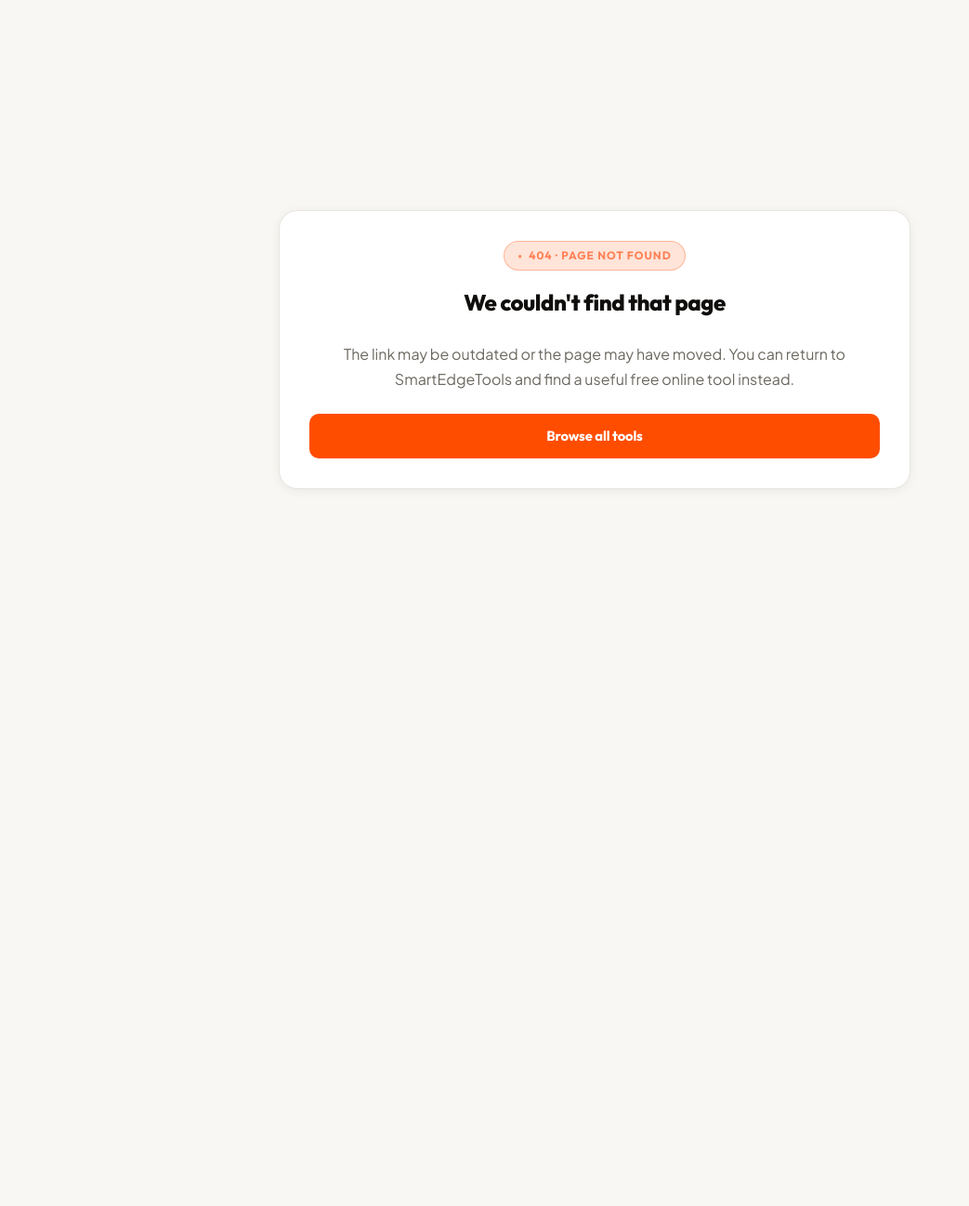
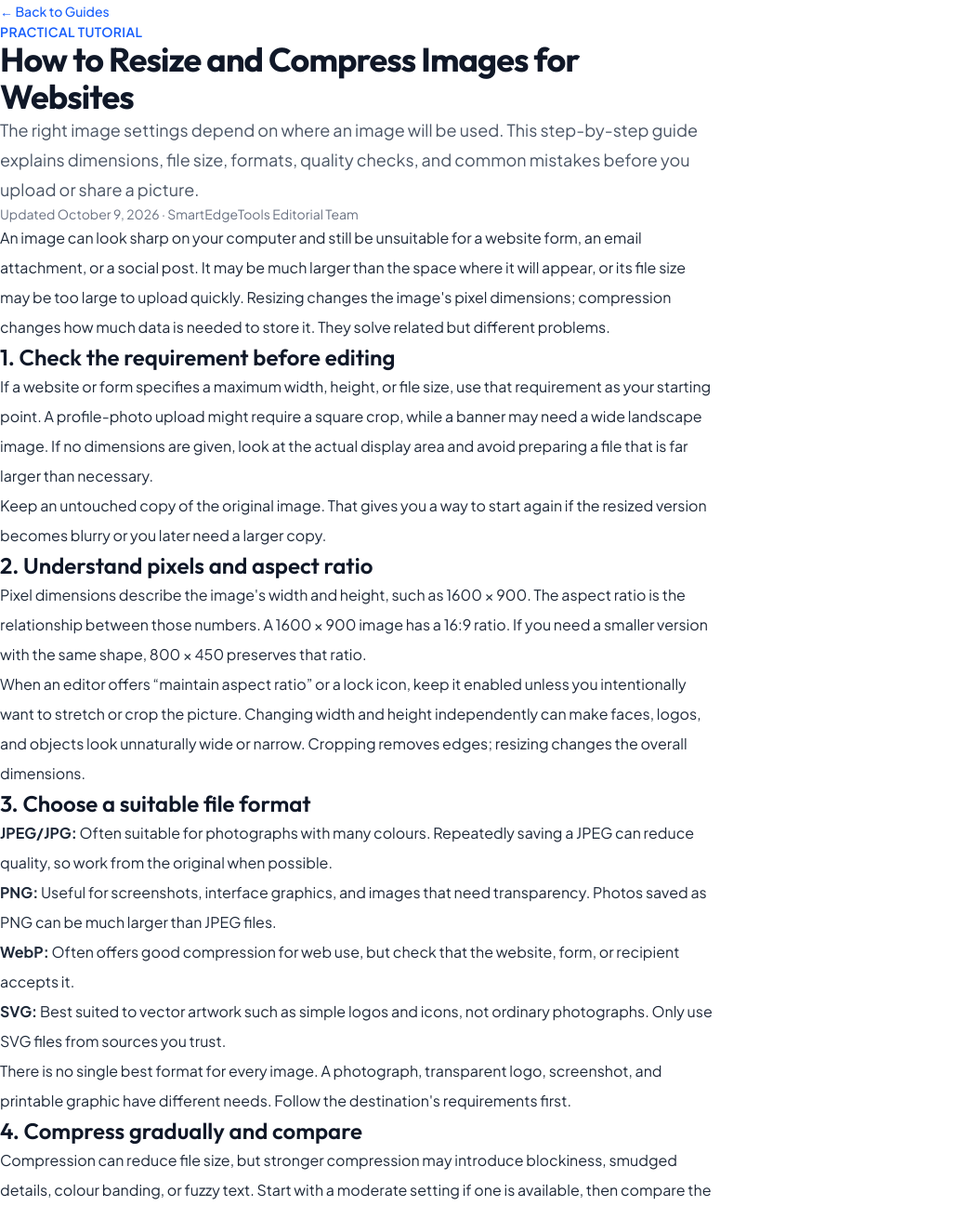
Before and after one commit to athersaud-smart-tools/smart-tools, a Next.js app: page /blog/resize-compress-images-for-websites in a window 1280 px wide. Before the commit this address had no page. Shown: the top 1297 px of the page at 93% size, without its empty margins (0-1043 px from the left). Before the commit the page ends 800 px from the top, so only its background shows below. Built offline with nearby package versions, Linux system fonts and the light colour scheme.

Commit message:
add practical image optimization guide

```diff
--- /dev/null
+++ b/app/blog/resize-compress-images-for-websites/page.tsx
@@ -0,0 +1,143 @@
+import Link from "next/link";
+import type { Metadata } from "next";
+
+export const metadata: Metadata = {
+  title: "How to Resize and Compress Images for Websites",
+  description:
+    "A practical guide to choosing image dimensions, file formats, and compression settings for websites, forms, email, and social media.",
+  alternates: { canonical: "/blog/resize-compress-images-for-websites" },
+};
+
+export default function ArticlePage() {
+  return (
+    <main className="min-h-screen bg-white px-6 py-12 text-gray-800">
+      <article className="mx-auto max-w-3xl">
+        <Link href="/blog" className="mb-8 inline-block text-sm font-medium text-blue-600 hover:underline">← Back to Guides</Link>
+        <header>
+          <p className="text-sm font-semibold uppercase tracking-wide text-blue-600">Practical tutorial</p>
+          <h1 className="mt-2 text-4xl font-bold tracking-tight text-gray-900">How to Resize and Compress Images for Websites</h1>
+          <p className="mt-4 text-lg leading-8 text-gray-600">
+            The right image settings depend on where an image will be used. This step-by-step guide explains dimensions,
+            file size, formats, quality checks, and common mistakes before you upload or share a picture.
+          </p>
+          <p className="mt-3 text-sm text-gray-500">Updated October 9, 2026 · SmartEdgeTools Editorial Team</p>
+        </header>
+
+        <div className="mt-10 space-y-7 leading-8">
+          <p>
+            An image can look sharp on your computer and still be unsuitable for a website form, an email attachment,
+            or a social post. It may be much larger than the space where it will appear, or its file size may be too
+            large to upload quickly. Resizing changes the image's pixel dimensions; compression changes how much data
+            is needed to store it. They solve related but different problems.
+          </p>
+
+          <h2 className="text-2xl font-semibold text-gray-900">1. Check the requirement before editing</h2>
+          <p>
+            If a website or form specifies a maximum width, height, or file size, use that requirement as your starting
+            point. A profile-photo upload might require a square crop, while a banner may need a wide landscape image.
+            If no dimensions are given, look at the actual display area and avoid preparing a file that is far larger
+            than necessary.
+          </p>
+          <p>
+            Keep an untouched copy of the original image. That gives you a way to start again if the resized version
+            becomes blurry or you later need a larger copy.
+          </p>
+
+          <h2 className="text-2xl font-semibold text-gray-900">2. Understand pixels and aspect ratio</h2>
+          <p>
+            Pixel dimensions describe the image's width and height, such as 1600 × 900. The aspect ratio is the
+            relationship between those numbers. A 1600 × 900 image has a 16:9 ratio. If you need a smaller version
+            with the same shape, 800 × 450 preserves that ratio.
+          </p>
+          <p>
+            When an editor offers “maintain aspect ratio” or a lock icon, keep it enabled unless you intentionally
+            want to stretch or crop the picture. Changing width and height independently can make faces, logos, and
+            objects look unnaturally wide or narrow. Cropping removes edges; resizing changes the overall dimensions.
+          </p>
+
+          <h2 className="text-2xl font-semibold text-gray-900">3. Choose a suitable file format</h2>
+          <ul className="list-disc space-y-3 pl-6">
+            <li><strong>JPEG/JPG:</strong> Often suitable for photographs with many colours. Repeatedly saving a JPEG can reduce quality, so work from the original when possible.</li>
+            <li><strong>PNG:</strong> Useful for screenshots, interface graphics, and images that need transparency. Photos saved as PNG can be much larger than JPEG files.</li>
+            <li><strong>WebP:</strong> Often offers good compression for web use, but check that the website, form, or recipient accepts it.</li>
+            <li><strong>SVG:</strong> Best suited to vector artwork such as simple logos and icons, not ordinary photographs. Only use SVG files from sources you trust.</li>
+          </ul>
+          <p>
+            There is no single best format for every image. A photograph, transparent logo, screenshot, and printable graphic
+            have different needs. Follow the destination's requirements first.
+          </p>
+
+          <h2 className="text-2xl font-semibold text-gray-900">4. Compress gradually and compare</h2>
+          <p>
+            Compression can reduce file size, but stronger compression may introduce blockiness, smudged details, colour
+            banding, or fuzzy text. Start with a moderate setting if one is available, then compare the result with the
+            original at the size people will actually view it. For images containing small text or sharp edges, inspect
+            those areas closely.
+          </p>
+          <p>
+            File size and visual quality are separate checks. A smaller file is not automatically a better result if the
+            picture becomes difficult to read. If the file remains too large, try reducing unnecessary pixel dimensions
+            before applying more aggressive compression.
+          </p>
+
+          <h2 className="text-2xl font-semibold text-gray-900">5. A worked example</h2>
+          <p>
+            Suppose a website asks for a landscape image no wider than 1200 pixels, and your original is 2400 × 1600.
+            Reducing the width by half while preserving the aspect ratio gives 1200 × 800. This reduces the pixel count
+            from 3,840,000 to 960,000—one quarter of the original pixel count. It does not guarantee a file that is
+            exactly one quarter of the original size, because file size also depends on format, image detail, and
+            compression settings.
+          </p>
+          <p>
+            After resizing, export to a format accepted by the destination, check the actual file size, and open the
+            saved file to make sure it displays correctly. If the destination has a strict upload limit, confirm the
+            final file—not just the preview—meets that limit.
+          </p>
+
+          <h2 className="text-2xl font-semibold text-gray-900">6. Use a browser tool carefully</h2>
+          <p>
+            For a simple dimension change, try the <Link href="/image/resize" className="text-blue-600 hover:underline">SmartEdgeTools Image Resizer</Link>.
+            If the dimensions are already correct but the file is too large, try the <Link href="/image/compress" className="text-blue-600 hover:underline">Image Compressor</Link>.
+            Check the tool's controls and the downloaded result before using it in a final submission.
+          </p>
+          <p>
+            Before using any online service with private photographs or confidential images, read its privacy information
+            and understand whether processing happens in your browser or on a remote server. Do not assume every online
+            tool handles files in the same way.
+          </p>
+
+          <h2 className="text-2xl font-semibold text-gray-900">Common mistakes to avoid</h2>
+          <ul className="list-disc space-y-3 pl-6">
+            <li>Resizing an already small image upward and expecting new detail to appear.</li>
+            <li>Changing width and height separately and stretching the image.</li>
+            <li>Compressing repeatedly from an already compressed copy instead of the original.</li>
+            <li>Checking only the file size and not the visual quality.</li>
+            <li>Ignoring the file type or maximum upload size required by the destination.</li>
+            <li>Uploading sensitive images without checking how the service processes them.</li>
+          </ul>
+
+          <h2 className="text-2xl font-semibold text-gray-900">Quick checklist before you upload</h2>
+          <ol className="list-decimal space-y-3 pl-6">
+            <li>Confirm the required dimensions, format, and maximum file size.</li>
+            <li>Keep the aspect ratio unless you need a deliberate crop.</li>
+            <li>Use a suitable format for the image and destination.</li>
+            <li>Compare the saved version with the original at normal viewing size.</li>
+            <li>Open the final file and verify it meets the upload requirement.</li>
+          </ol>
+
+          <p>
+            Good image preparation is a balance: use dimensions that fit the job, choose a compatible format, and reduce
+            file size only as far as the image still looks clear. A quick final check can prevent upload errors and
+            avoidable quality loss.
+          </p>
+
+          <hr />
+          <p>
+            <Link href="/" className="text-blue-600 hover:underline">Explore all SmartEdgeTools</Link>
+            {" "}or <Link href="/blog" className="text-blue-600 hover:underline">read more practical guides</Link>.
+          </p>
+        </div>
+      </article>
+    </main>
+  );
+}
```
